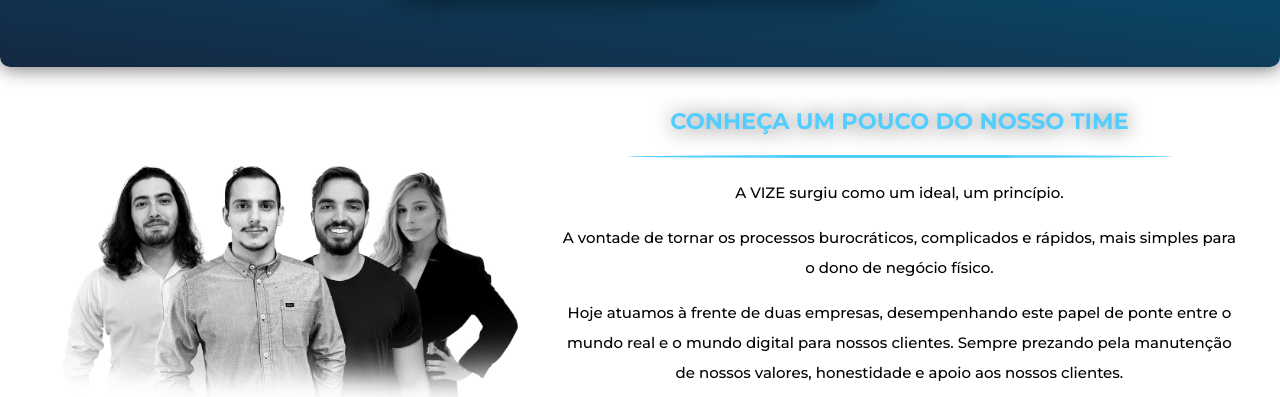
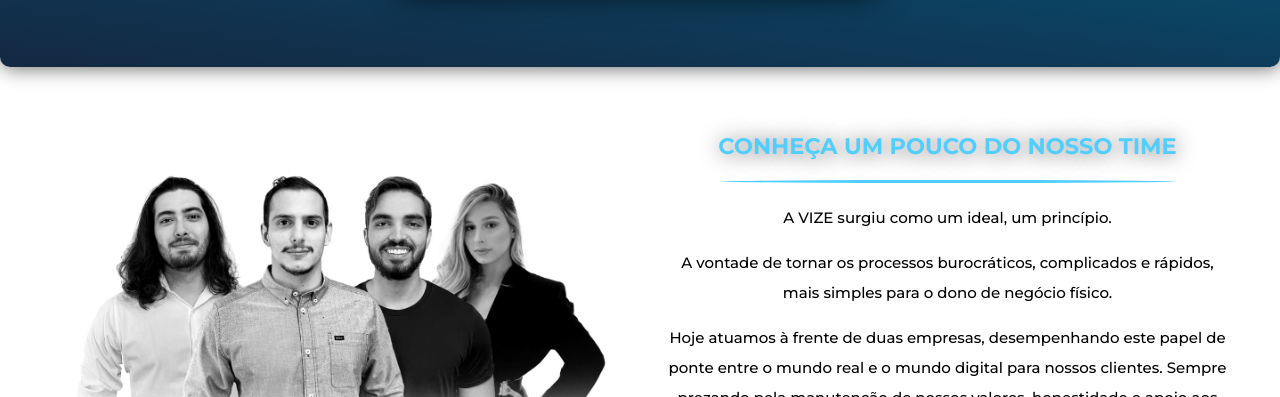
Before and after one commit to AlbertMiguel/online-design, a plain HTML site: page index.html in a window 1280 px wide. Shown: the part 7658-8055 px from the top of the page. Drawn offline with Linux system fonts and the light colour scheme; a script that the page names is missing.

Commit message:
web complete

```diff
--- a/style.css
+++ b/style.css
@@ -1033,6 +1033,13 @@ header a:hover {
         padding: 4rem;
         display: flex;
         gap: 3rem;
+        align-items: center;
+        margin: auto;
+    }
+
+    .time-text, .time-img {
+        width: 57rem;
+        margin: auto;
     }
 
     .duvidas-center {
```
